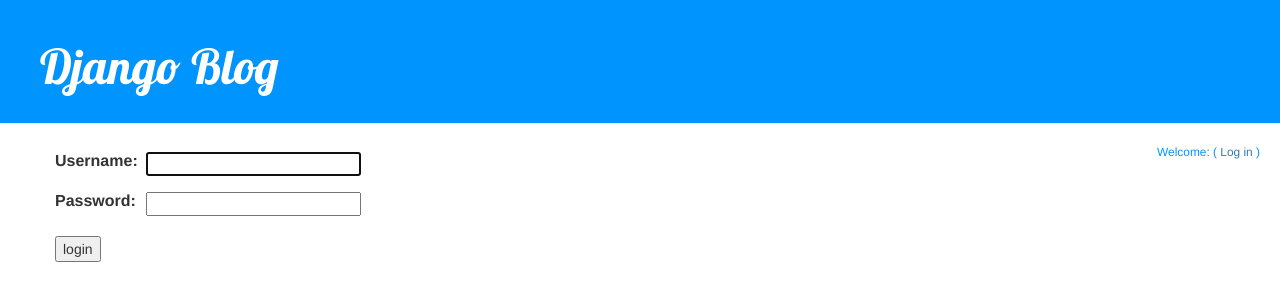
After one commit to ugajin-nijagu/Django_blog, a Django app: page /accounts/login/ in a window 1280 px wide. The commit adds this page. Shown: the top 301 px of the page. Run offline with Django 3.2, Linux system fonts and the light colour scheme; some libraries are stand-ins or nearby versions.

Commit message:
Eleventh commit

```diff
--- a/blog/static/css/blog.css
+++ b/blog/static/css/blog.css
@@ -62,3 +62,12 @@
 .comment {
   margin: 20px 0px 20px 20px;
 }
+
+
+table {
+  margin-bottom: 12px;
+}
+
+td {
+  padding: 8px 8px 8px 0px;
+}
--- a/blog/templates/blog/base.html
+++ b/blog/templates/blog/base.html
@@ -18,6 +18,11 @@
         <a href="/">Django Blog</a>
       </h1>
     </div>
+      {% if user.is_authenticated %}
+        <p class="top-menu" style='color: #0094ff'><small>{{ user.username }}: (<a href="{% url 'django.contrib.auth.views.logout' %}?next=/"> Log out </a>)</small></p>
+      {% else %}
+        <p class="top-menu" style='color: #0094ff'><small>Welcome:  (<a href="{% url 'django.contrib.auth.views.login' %}"> Log in </a>)</small></p>
+      {% endif %}
     <div class="content container">
       <div class="row">
         <div class="col-md-8">
--- /dev/null
+++ b/blog/templates/registration/login.html
@@ -0,0 +1,26 @@
+{% extends "blog/base.html" %}
+
+{% block content %}
+
+  {% if form.errors %}
+    <p>Your username and password didn't match. Please try again.</p>
+  {% endif %}
+
+  <form method="post" action="{% url 'login' %}">
+    {% csrf_token %}
+    <table>
+      <tr>
+          <td>{{ form.username.label_tag }}</td>
+          <td>{{ form.username }}</td>
+      </tr>
+      <tr>
+          <td>{{ form.password.label_tag }}</td>
+          <td>{{ form.password }}</td>
+      </tr>
+    </table>
+
+    <input type="submit" value="login" />
+    <input type="hidden" name="next" value="{{ next }}" />
+  </form>
+
+{% endblock %}
--- a/blog/urls.py
+++ b/blog/urls.py
@@ -11,5 +11,4 @@
     url(r'^post/(?P<pk>\d+)/remove/$', views.post_remove, name='post_remove'),
     url(r'^post/(?P<pk>\d+)/comment/$', views.add_comment_to_post, name='add_comment_to_post'),
     url(r'^comment/(?P<pk>\d+)/approve/$', views.comment_approve, name='comment_approve'),
-    # url(r'^comment/(?P<pk>\d+)/remove/$', views.comment_remove, name='comment_remove'),
 ]
--- a/mysite/settings.py
+++ b/mysite/settings.py
@@ -121,3 +121,5 @@
 
 STATIC_URL = '/static/'
 STATIC_ROOT = os.path.join(BASE_DIR, 'static')
+
+LOGIN_REDIRECT_URL = '/'
--- a/mysite/urls.py
+++ b/mysite/urls.py
@@ -13,10 +13,16 @@
     1. Import the include() function: from django.conf.urls import url, include
     2. Add a URL to urlpatterns:  url(r'^blog/', include('blog.urls'))
 """
+# from django.conf.urls import include, url, patterns
 from django.conf.urls import include, url
+import django.contrib.auth.views
+
 from django.contrib import admin
+admin.autodiscover()
 
 urlpatterns = [
     url(r'^admin/', admin.site.urls),
+    url(r'^accounts/login/$', django.contrib.auth.views.login, name='login'),
+    url(r'^admin/logout/$', django.contrib.auth.views.logout, name='logout',  kwargs={'next_page': '/blog/post_list.html/'}),
     url(r'', include('blog.urls')),
 ]
```
Also changed, not shown: blog/views.py (+6 -1 lines).
